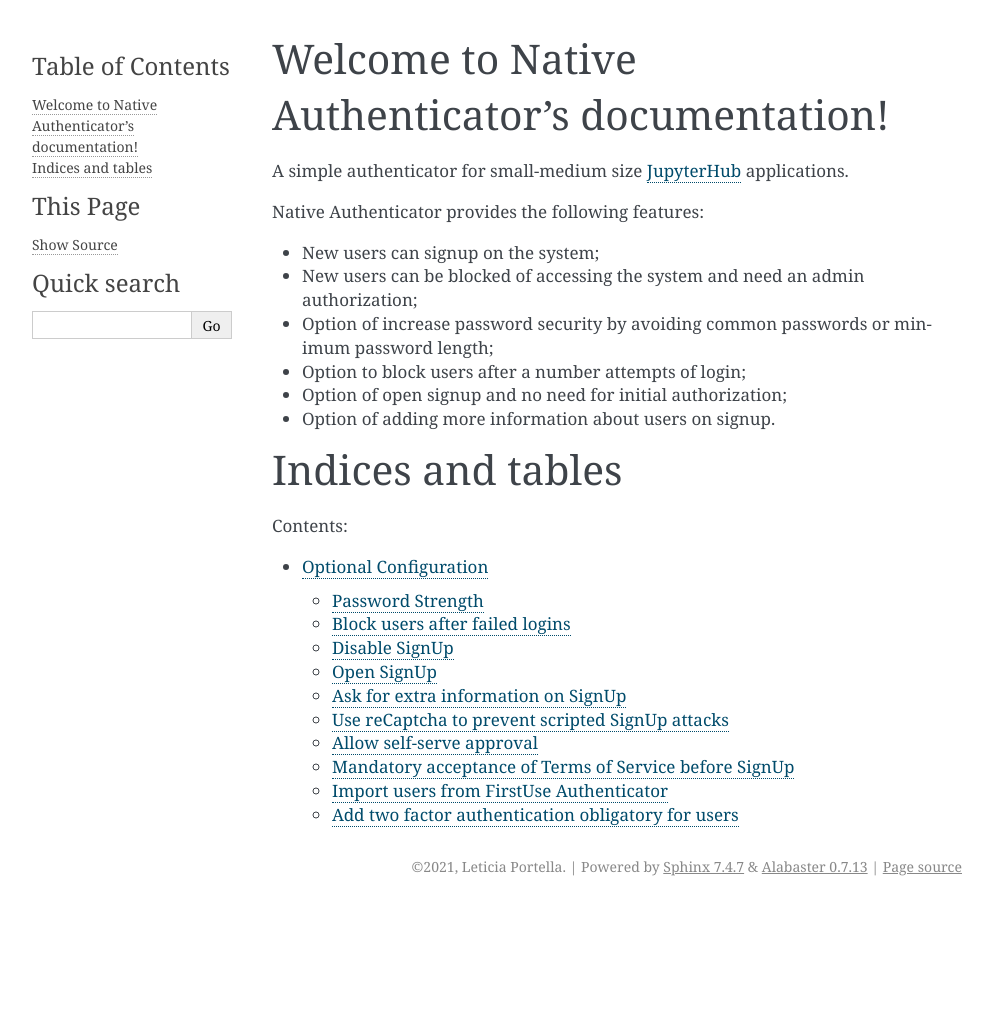
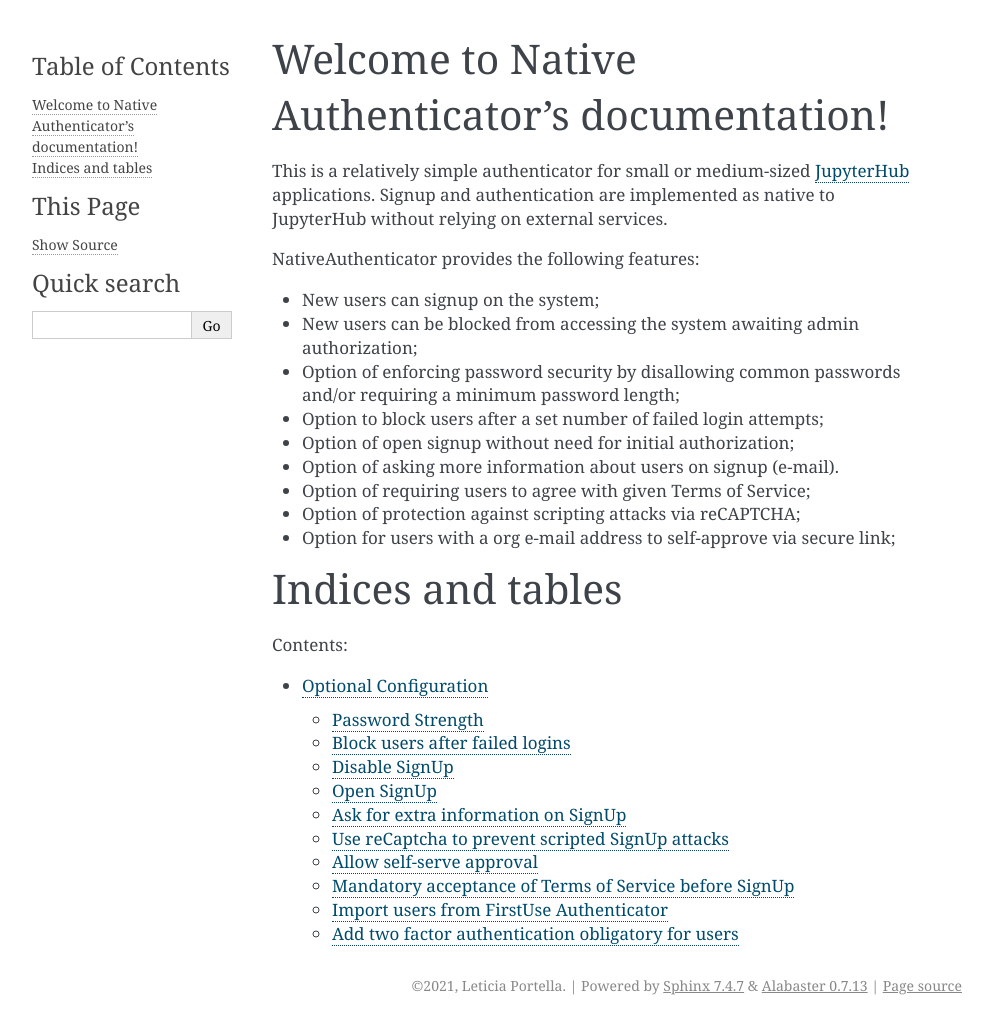
Before and after one commit to jupyterhub/nativeauthenticator, a Sphinx documentation site: the page built from docs/index.rst, in a window 1280 px wide. Shown: the whole page, without its empty margins (148-1141 px from the left). Built offline with Sphinx 7.4.7, drawn with Linux system fonts in a browser that asks for light colours; pages that are not in the unit, such as notebooks, are missing from menus; before the commit the page ends 906 px from its top, so only the background shows below that.

Commit message:
Update index.rst

```diff
--- a/docs/index.rst
+++ b/docs/index.rst
@@ -6,16 +6,19 @@
 Welcome to Native Authenticator's documentation!
 ================================================
 
-A simple authenticator for small-medium size `JupyterHub <https://github.com/jupyterhub/>`_ applications.
+This is a relatively simple authenticator for small or medium-sized `JupyterHub <https://github.com/jupyterhub/>`_ applications. Signup and authentication are implemented as native to JupyterHub without relying on external services.
 
-Native Authenticator provides the following features:
+NativeAuthenticator provides the following features:
 
 * New users can signup on the system;
-* New users can be blocked of accessing the system and need an admin authorization;
-* Option of increase password security by avoiding common passwords or minimum password length;
-* Option to block users after a number attempts of login;
-* Option of open signup and no need for initial authorization;
-* Option of adding more information about users on signup.
+* New users can be blocked from accessing the system awaiting admin authorization;
+* Option of enforcing password security by disallowing common passwords and/or requiring a minimum password length;
+* Option to block users after a set number of failed login attempts;
+* Option of open signup without need for initial authorization;
+* Option of asking more information about users on signup (e-mail).
+* Option of requiring users to agree with given Terms of Service;
+* Option of protection against scripting attacks via reCAPTCHA;
+* Option for users with a org e-mail address to self-approve via secure link;
 
 
 Indices and tables
```
